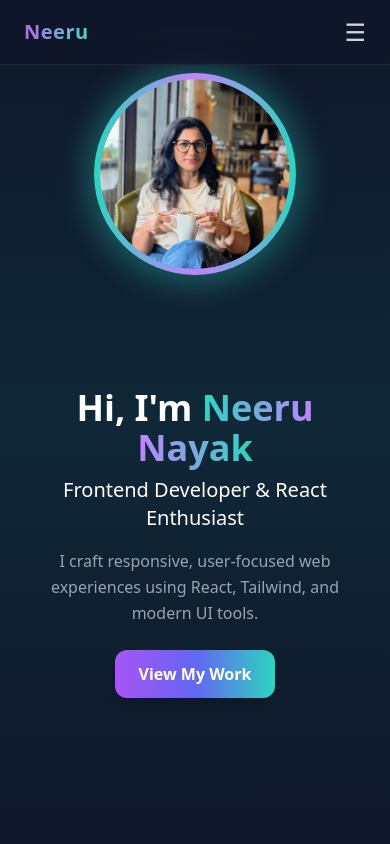
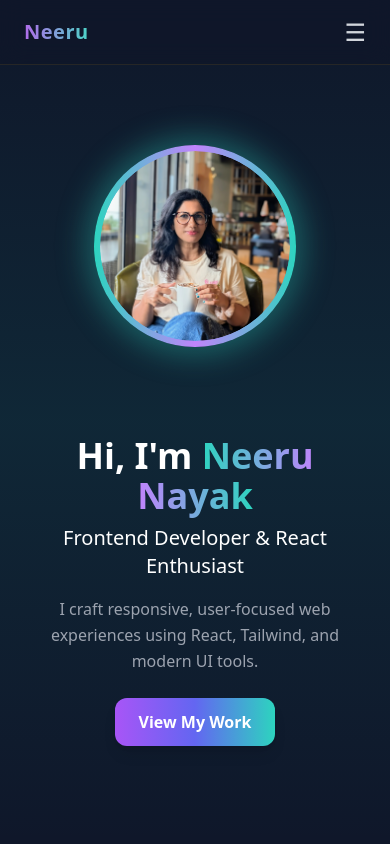
Before and after one commit to IamNeu/My-Portfolio, a React (Vite) app: page / in a window 390 px wide. Shown: the top 844 px of the page. Built offline with nearby package versions, Linux system fonts and the light colour scheme.

Commit message:
Fix hero mobile layout and spacing

```diff
--- a/src/components/Hero.jsx
+++ b/src/components/Hero.jsx
@@ -10,7 +10,8 @@ const Hero = () => {
     <section
 
       id="home"
-      className="min-h-screen flex flex-col-reverse md:flex-row items-center justify-center px-8 bg-dark text-white relative overflow-hidden">
+className="min-h-screen pt-24 md:pt-0 flex flex-col-reverse md:flex-row items-center justify-center px-8 bg-dark text-white relative overflow-hidden">
+
       {/* Soft glowing gradient */}
       <div className="absolute inset-0 bg-gradient-to-b from-transparent via-primary/10 to-transparent pointer-events-none"></div>
 
```
